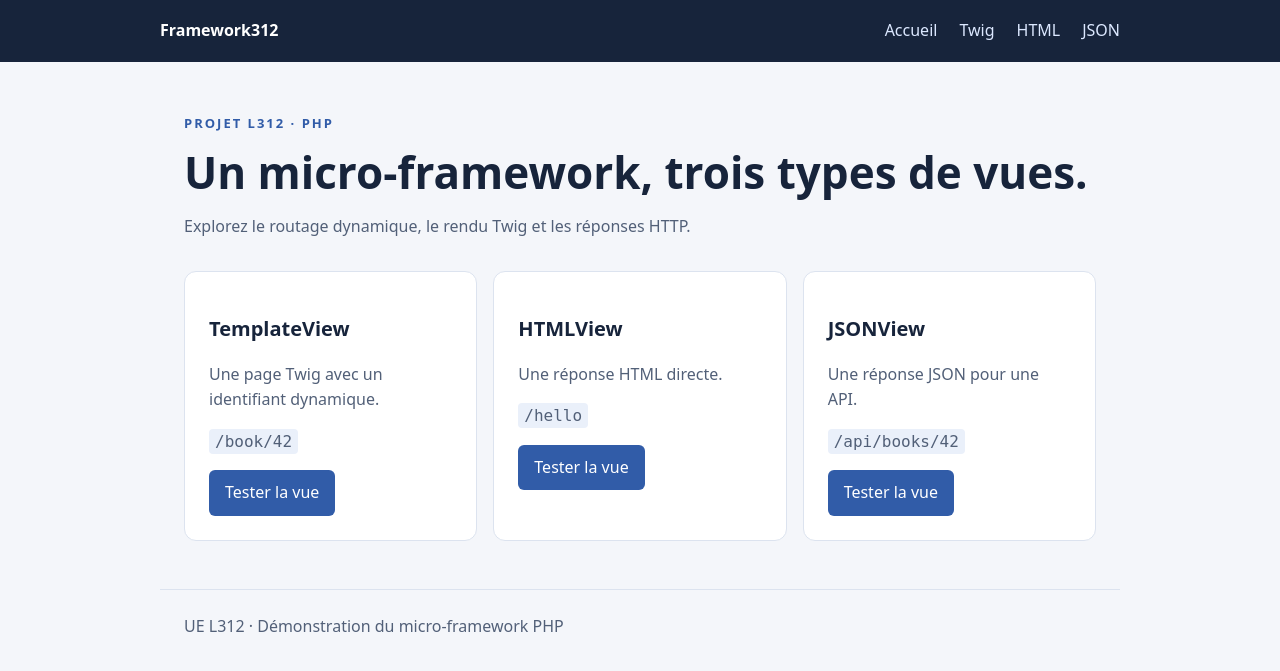
After one commit to alaaelhussein/Micro-framework_PHP, a PHP site: the page made by demo/templates/Home/home.twig in a window 1280 px wide. The commit adds this page. Shown: the top 671 px of the page. Run offline with PHP 8.4, Linux system fonts and the light colour scheme; the template is opened without the code that fills it, so the values that code supplies are empty; some libraries are stand-ins or nearby versions.

Commit message:
asm - home.twig

```diff
--- /dev/null
+++ b/demo/templates/Home/home.twig
@@ -0,0 +1,11 @@
+{% extends '@global/layout.twig' %}
+{% block title %}Accueil — Framework312{% endblock %}
+{% block body %}
+<span class="eyebrow">PROJET L312 · PHP</span>
+<h1>Un micro-framework, trois types de vues.</h1>
+<p>Explorez le routage dynamique, le rendu Twig et les réponses HTTP.</p>
+<div class="cards">
+{% for item in [{name:'TemplateView',desc:'Une page Twig avec un identifiant dynamique.',url:'/book/42'},{name:'HTMLView',desc:'Une réponse HTML directe.',url:'/hello'},{name:'JSONView',desc:'Une réponse JSON pour une API.',url:'/api/books/42'}] %}
+<section class="panel"><h2>{{ item.name }}</h2><p>{{ item.desc }}</p><p><code>{{ item.url }}</code></p><a class="action" href="{{ item.url }}">Tester la vue</a></section>
+{% endfor %}</div>
+{% endblock %}
--- a/demo/templates/layout.twig
+++ b/demo/templates/layout.twig
@@ -1,2 +1,10 @@
-{# Structure commune : les blocs title et body sont remplis par les pages filles. #}<!doctype html><html><head><meta charset="utf-8"><title>{% block title %}Framework312{% endblock %}</title></head>
-<body>{% block body %}{% endblock %}</body></html>
+<!doctype html>
+<html lang="fr">
+<head>
+<meta charset="utf-8"><meta name="viewport" content="width=device-width, initial-scale=1">
+<title>{% block title %}Framework312{% endblock %}</title>
+<style>
+*{box-sizing:border-box}body{margin:0;background:#f4f6fa;color:#17243b;font:16px/1.6 system-ui,sans-serif}header{background:#17243b;color:white;padding:18px 24px}nav{max-width:960px;margin:auto;display:flex;gap:22px;align-items:center;flex-wrap:wrap}nav a{color:#dce8ff;text-decoration:none}nav strong{margin-right:auto}main{max-width:960px;margin:48px auto;padding:0 24px}h1{font-size:clamp(28px,5vw,44px);line-height:1.15;margin:12px 0}h2{font-size:20px}p{color:#526078}.eyebrow{font-size:13px;letter-spacing:2px;color:#315ca8;font-weight:700}.cards{display:grid;grid-template-columns:repeat(auto-fit,minmax(210px,1fr));gap:16px;margin:32px 0}.panel{background:white;border:1px solid #dce3ef;border-radius:12px;padding:24px}a.action,button{display:inline-block;background:#315ca8;color:white;border:0;border-radius:6px;padding:10px 16px;text-decoration:none;font:inherit;cursor:pointer}code{background:#eaf0fa;padding:3px 6px;border-radius:4px;overflow-wrap:anywhere}footer{max-width:960px;margin:40px auto;padding:24px;color:#526078;border-top:1px solid #dce3ef}a:focus-visible,button:focus-visible{outline:3px solid #e6a23c;outline-offset:3px}
+</style></head><body>
+<header><nav aria-label="Navigation principale"><strong>Framework312</strong><a href="/">Accueil</a><a href="/book/42">Twig</a><a href="/hello">HTML</a><a href="/api/books/42">JSON</a></nav></header>
+<main>{% block body %}{% endblock %}</main><footer>UE L312 · Démonstration du micro-framework PHP</footer></body></html>
```
Also changed, not shown: demo/index.php (+30 -7 lines), src/Template/TwigRenderer.php (+11 -7 lines).
